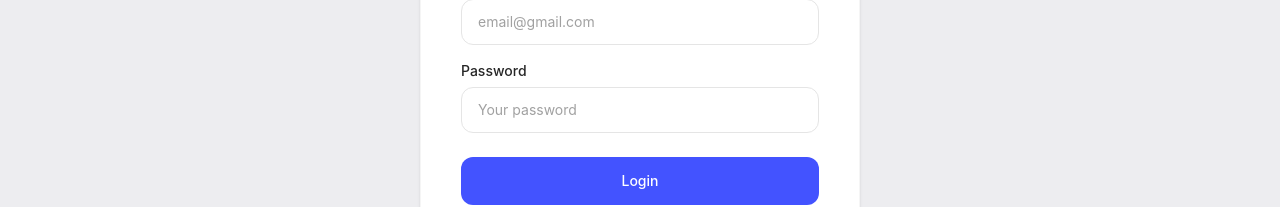
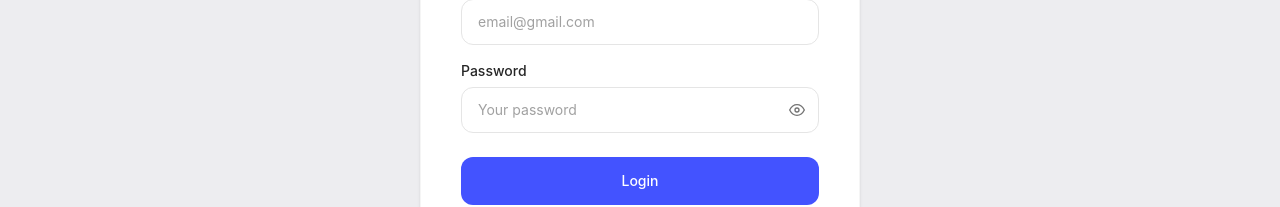
Before and after one commit to mawaddah13/FITFOUND-E-commerce, a Next.js app: page /login in a window 1280 px wide. Shown: the part 421-628 px from the top of the page. Built offline with nearby package versions, Linux system fonts and the light colour scheme; no server answers; the database is empty.

Commit message:
feat(auth): add show and hide password icon to login and register

```diff
--- a/src/components/LoginForm.jsx
+++ b/src/components/LoginForm.jsx
@@ -5,6 +5,7 @@ import { createPortal } from 'react-dom';
 import { FiAlertOctagon, FiSlash } from 'react-icons/fi';
 import { loginAction } from '@/app/action/auth';
 import { formatDate } from '@/lib/format';
+import PasswordInput from '@/components/PasswordInput';
 
 const inputClass =
   'w-full px-4 py-3 text-sm border border-neutral-200 rounded-xl focus:outline-none focus:border-(--biru) hover:border-neutral-300 text-neutral-900 placeholder:text-neutral-400';
@@ -192,9 +193,8 @@ export default function LoginForm({ nextPath = '', notice = '', onSwitch }) {
           <label htmlFor="login-password" className="block text-sm font-medium text-neutral-800 mb-1.5">
             Password
           </label>
-          <input
+          <PasswordInput
             id="login-password"
-            type="password"
             name="password"
             required
             placeholder="Your password"
--- /dev/null
+++ b/src/components/PasswordInput.jsx
@@ -0,0 +1,38 @@
+'use client';
+
+import { useState } from 'react';
+import { FiEye, FiEyeOff } from 'react-icons/fi';
+
+// kolom password pakai ikon mata
+export default function PasswordInput({ className = '', ...inputProps }) {
+  const [isVisible, setIsVisible] = useState(false);
+
+  // ganti tampilan password: titik ke teks biasa
+  function handleToggleVisible() {
+    setIsVisible(!isVisible);
+  }
+
+  let inputType = 'password';
+  let toggleLabel = 'Show password';
+  let toggleIcon = <FiEye className="w-4 h-4" aria-hidden="true" />;
+  if (isVisible) {
+    inputType = 'text';
+    toggleLabel = 'Hide password';
+    toggleIcon = <FiEyeOff className="w-4 h-4" aria-hidden="true" />;
+  }
+
+  return (
+    <div className="relative">
+      <input {...inputProps} type={inputType} className={`${className} pr-11!`} />
+      <button
+        type="button"
+        onClick={handleToggleVisible}
+        aria-label={toggleLabel}
+        title={toggleLabel}
+        className="absolute inset-y-0 right-0 w-11 flex items-center justify-center text-neutral-500 hover:text-neutral-950 cursor-pointer"
+      >
+        {toggleIcon}
+      </button>
+    </div>
+  );
+}
--- a/src/components/RegisterForm.jsx
+++ b/src/components/RegisterForm.jsx
@@ -2,6 +2,7 @@
 
 import { useState, useActionState } from 'react';
 import { registerAction } from '@/app/action/auth';
+import PasswordInput from '@/components/PasswordInput';
 
 const inputClass =
   'w-full px-4 py-3 text-sm border border-neutral-200 rounded-xl focus:outline-none focus:border-(--biru) hover:border-neutral-300 text-neutral-900 placeholder:text-neutral-400';
@@ -193,9 +194,8 @@ export default function RegisterForm({ onSwitch }) {
           <label htmlFor="reg-password" className="block text-sm font-medium text-neutral-800 mb-1.5">
             Password
           </label>
-          <input
+          <PasswordInput
             id="reg-password"
-            type="password"
             name="password"
             required
             minLength={6}
```
